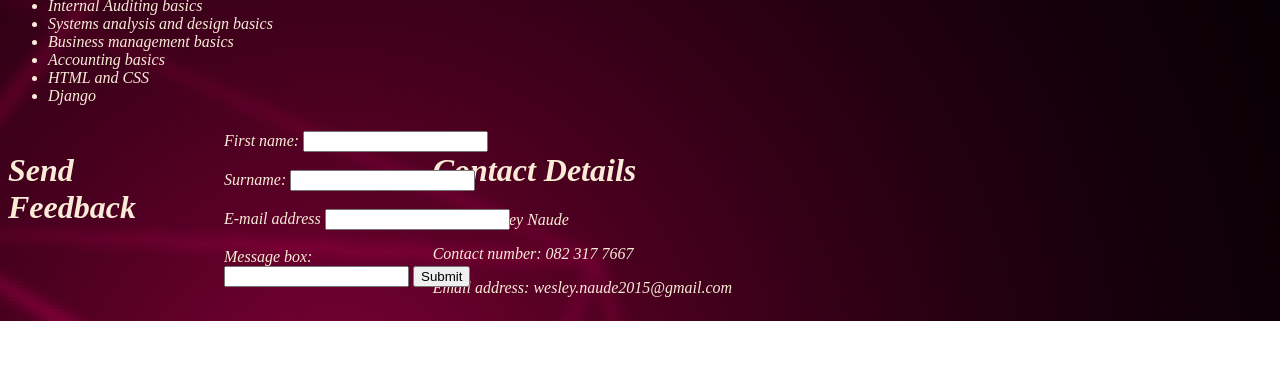
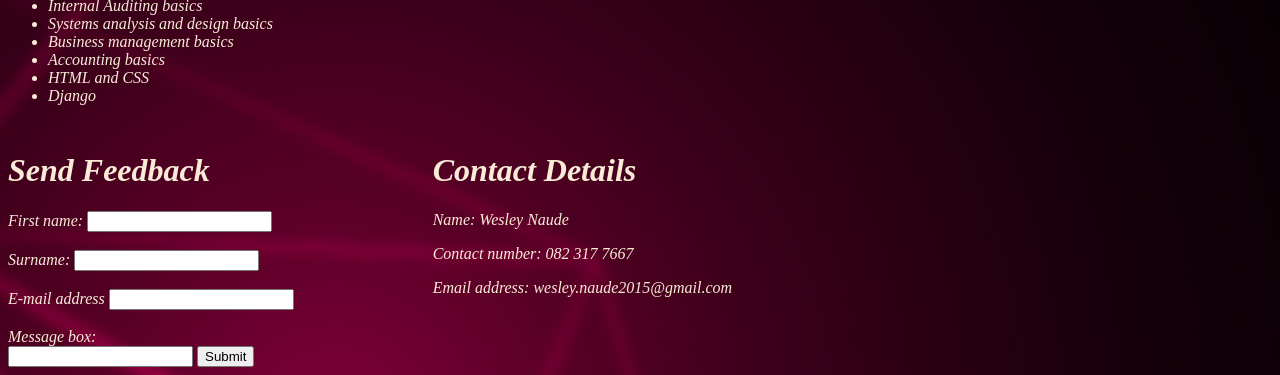
Before and after one commit to wescoder2024/MyCV, a plain HTML site: page index.html in a window 1280 px wide. Shown: the part 555-930 px from the top of the page. Before the commit the page ends 876 px from the top, so only its background shows below. Drawn offline with Linux system fonts and the light colour scheme.

Commit message:
Update WebStyleRules.css

```diff
--- a/WebStyleRules.css
+++ b/WebStyleRules.css
@@ -58,8 +58,6 @@ img{
   display:grid;
   grid-column: 1/3;
   grid-row: 13;
-  grid-template-columns: 200px 1fr;
-  grid-gap: 16px;
   font-style: oblique;
 }
 
```
